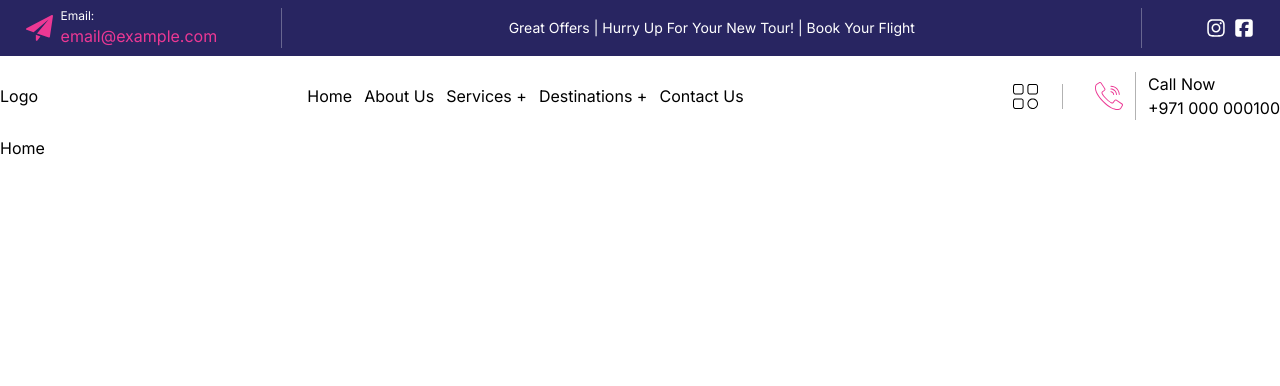
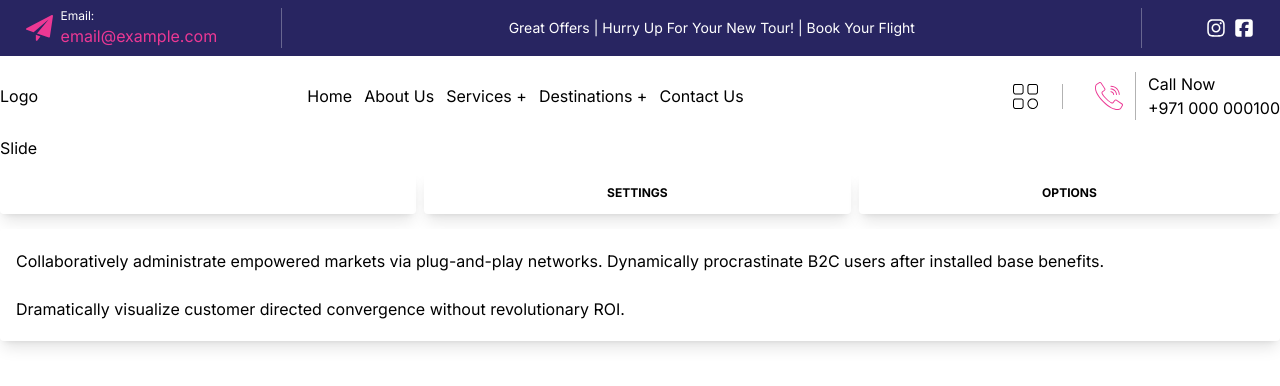
Before and after one commit to sanilal/Travel-Agency-Template-Using-NextJS-TypeScript-Tailwind, a Next.js app: page / in a window 1280 px wide. Shown: the top 386 px of the page. Built offline with nearby package versions, Linux system fonts and the light colour scheme.

Commit message:
Hero Slider

```diff
--- /dev/null
+++ b/app/components/HeroSlider.tsx
@@ -0,0 +1,7 @@
+import Slide from "./Slide";
+
+export default function HeroSlider(){
+    return (
+        <Slide />
+    )
+}
--- /dev/null
+++ b/app/components/Slide.tsx
@@ -0,0 +1,6 @@
+
+export default function Slide() {
+  return (
+    <div>Slide</div>
+  )
+}
--- /dev/null
+++ b/app/components/SliderSearch.tsx
@@ -0,0 +1,112 @@
+import { useState } from "react"
+
+export default function SliderSearch() {
+    const [openTab, setOpenTab] = useState(1)
+  return (
+    <>
+      <div className="flex flex-wrap">
+        <div className="w-full">
+          <ul
+            className="flex mb-0 list-none flex-wrap pt-3 pb-4 flex-row"
+            role="tablist"
+          >
+            <li className="-mb-px mr-2 last:mr-0 flex-auto text-center">
+              <a
+                className={
+                  "text-xs font-bold uppercase px-5 py-3 shadow-lg rounded block leading-normal " +
+                  (openTab === 1
+                    ? "text-white bg-blueGray-600"
+                    : "text-blueGray-600 bg-white")
+                }
+                onClick={e => {
+                  e.preventDefault();
+                  setOpenTab(1);
+                }}
+                data-toggle="tab"
+                href="#link1"
+                role="tablist"
+              >
+                Profile
+              </a>
+            </li>
+            <li className="-mb-px mr-2 last:mr-0 flex-auto text-center">
+              <a
+                className={
+                  "text-xs font-bold uppercase px-5 py-3 shadow-lg rounded block leading-normal " +
+                  (openTab === 2
+                    ? "text-white bg-blueGray-600"
+                    : "text-blueGray-600 bg-white")
+                }
+                onClick={e => {
+                  e.preventDefault();
+                  setOpenTab(2);
+                }}
+                data-toggle="tab"
+                href="#link2"
+                role="tablist"
+              >
+                Settings
+              </a>
+            </li>
+            <li className="-mb-px mr-2 last:mr-0 flex-auto text-center">
+              <a
+                className={
+                  "text-xs font-bold uppercase px-5 py-3 shadow-lg rounded block leading-normal " +
+                  (openTab === 3
+                    ? "text-white bg-blueGray-600"
+                    : "text-blueGray-600 bg-white")
+                }
+                onClick={e => {
+                  e.preventDefault();
+                  setOpenTab(3);
+                }}
+                data-toggle="tab"
+                href="#link3"
+                role="tablist"
+              >
+                Options
+              </a>
+            </li>
+          </ul>
+          <div className="relative flex flex-col min-w-0 break-words bg-white w-full mb-6 shadow-lg rounded">
+            <div className="px-4 py-5 flex-auto">
+              <div className="tab-content tab-space">
+                <div className={openTab === 1 ? "block" : "hidden"} id="link1">
+                  <p>
+                    Collaboratively administrate empowered markets via
+                    plug-and-play networks. Dynamically procrastinate B2C users
+                    after installed base benefits.
+                    <br />
+                    <br /> Dramatically visualize customer directed convergence
+                    without revolutionary ROI.
+                  </p>
+                </div>
+                <div className={openTab === 2 ? "block" : "hidden"} id="link2">
+                  <p>
+                    Completely synergize resource taxing relationships via
+                    premier niche markets. Professionally cultivate one-to-one
+                    customer service with robust ideas.
+                    <br />
+                    <br />
+                    Dynamically innovate resource-leveling customer service for
+                    state of the art customer service.
+                  </p>
+                </div>
+                <div className={openTab === 3 ? "block" : "hidden"} id="link3">
+                  <p>
+                    Efficiently unleash cross-media information without
+                    cross-media value. Quickly maximize timely deliverables for
+                    real-time schemas.
+                    <br />
+                    <br /> Dramatically maintain clicks-and-mortar solutions
+                    without functional solutions.
+                  </p>
+                </div>
+              </div>
+            </div>
+          </div>
+        </div>
+      </div>
+    </>
+  )
+}
--- a/app/page.tsx
+++ b/app/page.tsx
@@ -1,7 +1,12 @@
 import React from 'react'
+import HeroSlider from './components/HeroSlider'
+import SliderSearch from './components/SliderSearch'
 
 export default function Home() {
   return (
-    <div>Home</div>
+    <>
+    <HeroSlider />
+    <SliderSearch />
+    </>
   )
 }
```
